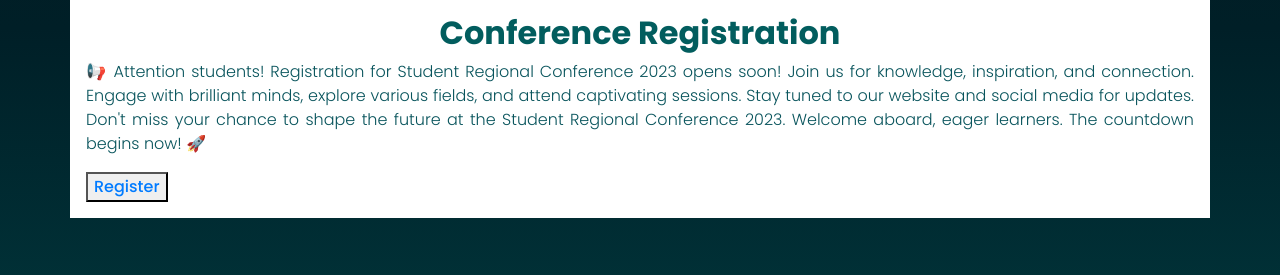
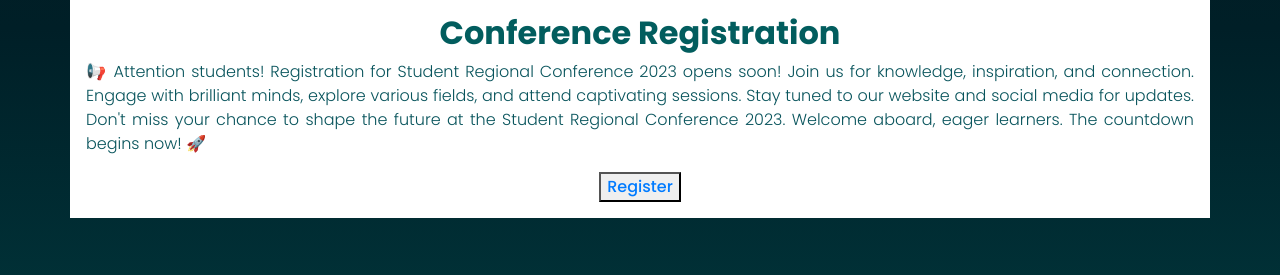
Before and after one commit to divyawasthi/site_backend, a website: page index.html in a window 1280 px wide. Shown: the part 882-1157 px from the top of the page. Drawn offline with nearby package versions, Linux system fonts and the light colour scheme; files whose address does not match are found by name.

Commit message:
commit 16

```diff
--- a/index.html
+++ b/index.html
@@ -160,7 +160,7 @@ Stay tuned to our website and social media for updates. Don't miss your chance t
 </font>
 
 		<div class="inputbox"
-		style="margin : 0 auto;"
+		style="text-align:center"
 		>
 			<button ><a href="./form/forms.html"
 				target="_blank"
```
